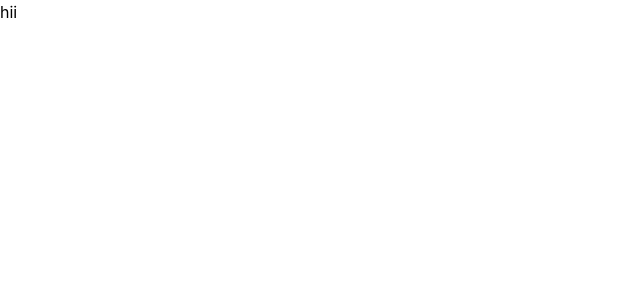
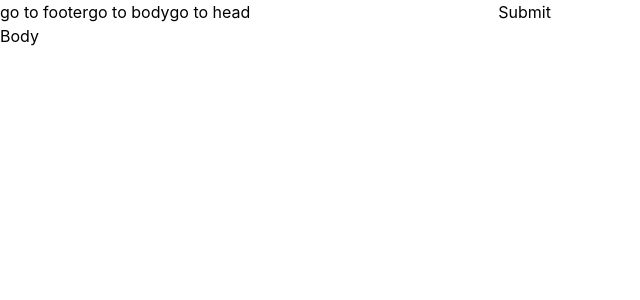
Before and after one commit to Ravi-Badami/React, a React (Vite) app in the folder learn-react/: page /body in a window 1280 px wide. Shown: the top 300 px of the page, without its empty margins (0-640 px from the left). Built offline with nearby package versions, Linux system fonts and the light colour scheme.

Commit message:
Routing completed

```diff
--- a/learn-react/package.json
+++ b/learn-react/package.json
@@ -13,7 +13,8 @@
     "@tailwindcss/vite": "^4.2.2",
     "@tanstack/react-query": "^5.95.2",
     "react": "^19.2.4",
-    "react-dom": "^19.2.4"
+    "react-dom": "^19.2.4",
+    "react-router-dom": "^7.14.1"
   },
   "devDependencies": {
     "@eslint/js": "^9.39.4",
--- a/learn-react/src/App.jsx
+++ b/learn-react/src/App.jsx
@@ -18,13 +18,17 @@ import { QueryClient, QueryClientProvider } from '@tanstack/react-query';
 // import UseMemo from './To-Do list/Hooks/useMemo/index.jsx'
 // import UseReducer from './To-Do list/Hooks/useReducer/counter.jsx'
 
-import Greeting from './To-Do list/Components/FunctionalComponent'
+// import Greeting from './To-Do list/Components/FunctionalComponent'
+import Greeting from './To-Do list/Components/ClassComponents'
+
+import MainOther from './Routing/Main'
 
 const queryClient = new QueryClient();
 
 function App() {
   return (
-<Greeting/>
+    <MainOther/>
+
 //         <QueryClientProvider client={queryClient}>
 //     <WeatherApp/>
 //     </QueryClientProvider>
--- /dev/null
+++ b/learn-react/src/Routing/App.jsx
@@ -0,0 +1,48 @@
+import { Routes, Route,Link,useNavigate } from 'react-router-dom';
+import {useState} from 'react';
+import Footer from './Components/Footer.jsx';
+import Head from './Components/Head.jsx';
+import Body from './Components/Body.jsx';
+import Dynamic from './Components/DynamicRoute.jsx'
+
+export default function App() {
+const [inputValue,setInputValue]= useState("");
+const navigate=useNavigate();
+
+    const handleInputValue=(e)=>{
+        setInputValue(e.target.value)
+        }
+
+    function handleOnClick(){
+        navigate(`/dynamic/${inputValue}`);
+        }
+
+
+  return (
+      <>
+      <Link to='/footer' >
+      <button>go to footer </button>
+      </Link>
+      <Link to='/body' >
+      <button>go to body </button>
+      </Link>
+
+      <Link to='/head' >
+      <button>go to head </button>
+      </Link>
+
+       <input  value={inputValue}
+        onChange={(e)=>handleInputValue(e)}
+        />
+       <button onClick={handleOnClick} > Submit</button>
+
+
+    <Routes>
+      <Route path='/footer' element={<Footer />} />
+      <Route path='/body' element={<Body />} />
+      <Route path='/head' element={<Head />} />
+      <Route path='/dynamic/:id' element={<Dynamic />} />
+    </Routes>
+    </>
+  );
+}
--- /dev/null
+++ b/learn-react/src/Routing/Components/Body.jsx
@@ -0,0 +1,7 @@
+export default function Body(){
+
+    return(
+        <h1>Body</h1>
+
+        )
+    }
--- /dev/null
+++ b/learn-react/src/Routing/Components/DynamicRoute.jsx
@@ -0,0 +1,10 @@
+import {useParams} from 'react-router-dom';
+
+export default function DynamicRoute(){
+    const {id}=useParams();
+
+    return(
+<h1> Dynamic route id is {id}</h1>
+        );
+
+    }
--- /dev/null
+++ b/learn-react/src/Routing/Components/Footer.jsx
@@ -0,0 +1,7 @@
+export default function Footer(){
+
+    return(
+        <h1>Footer</h1>
+
+        )
+    }
--- /dev/null
+++ b/learn-react/src/Routing/Components/Head.jsx
@@ -0,0 +1,7 @@
+export default function Head(){
+
+    return(
+        <h1>Head</h1>
+
+        )
+    }
--- /dev/null
+++ b/learn-react/src/Routing/Main.jsx
@@ -0,0 +1,10 @@
+import { BrowserRouter } from 'react-router-dom';
+import App from './App.jsx';
+
+export default function Main() {
+  return (
+    <BrowserRouter>
+      <App />
+    </BrowserRouter>
+  );
+}
--- /dev/null
+++ b/learn-react/src/To-DO list/Components/ClassComponents/index.jsx
@@ -0,0 +1,46 @@
+import React,{Component} from 'react';
+
+export default class Counter extends Component{
+    constructor(props){
+        super(props);
+        this.state={
+            count:0
+            };
+        }
+
+    handleClick=()=>{
+        this.setState({count:this.state.count+1});
+        }
+
+    render(){
+        return(
+            <div>
+                <p> Count:{this.state.count} </p>
+                <button onClick={this.handleClick}>handleClick</button>
+                </div>
+            )
+
+        }
+
+    }
+
+// Your Counter class extends Component, meaning Counter is a child class and React.Component is the parent class.
+//  In JavaScript, when a child class has a constructor, it must call super() before it can use this.
+//     constructor(props) {
+//         super(props);  // calls React.Component's constructor
+//         this.state = { count: 0 };
+//     }
+// Think of it this way — this does not exist yet when the constructor starts. It only comes into existence
+//  after the parent class (React.Component) sets it up. super(props) triggers that setup.
+//  Specifically, passing props to super() ensures this.props is available inside the constructor itself. If you skip props and just write super(),
+//  then this.props will be undefined inside the constructor and can cause bugs.
+//  In short:
+//
+//  super() → calls the parent class constructor so this exists
+//
+//  super(props) → also makes this.props accessible immediately inside the constructor
+//
+// setState is not just updating data — it also tells React to re-render
+// the component so the screen reflects the new value. Direct mutation skips this notification entirely.
+// setState is not a keyword. It is a method (a built-in function) that comes from React.Component.So when you write this.setState(...), you are calling a method that React gave your class through inheritance
+//  — not using any special JavaScript keyword.
```
Also changed, not shown: 1 other file (tests, documents, lock files or other folders).
